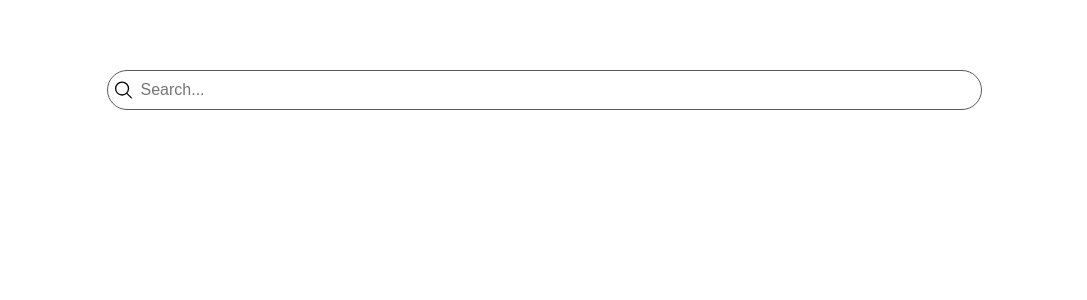
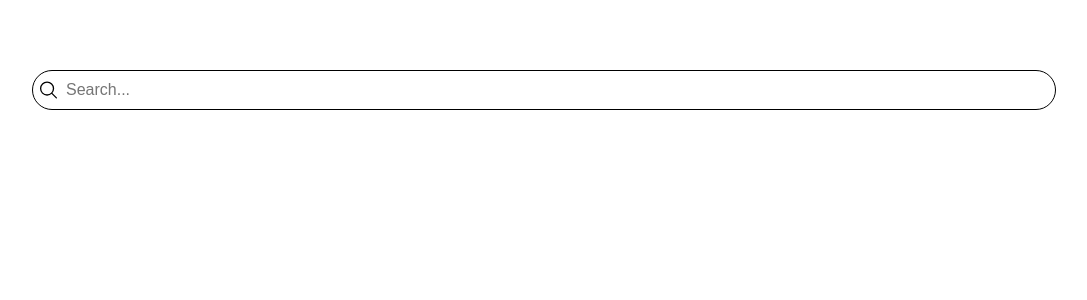
Before and after one commit to Areyesfigueroa/VGScout, a React (Create React App) app: page / in a window 1280 px wide. Shown: the top 300 px of the page, without its empty margins (96-1183 px from the left). Built offline with nearby package versions, Linux system fonts and the light colour scheme.

Commit message:
Searchbar component is visually completed. Suggestions box is next

```diff
--- a/src/App.css
+++ b/src/App.css
@@ -1,4 +1,4 @@
 .App {
-  margin:0;
-  padding: 0 15px;
+  margin:0 10%;
+  padding: 0;
 }
--- a/src/App.js
+++ b/src/App.js
@@ -2,7 +2,7 @@ import React, { Component } from 'react';
 import './App.css';
 
 import SectionWrapper from "./components/SectionWrapper/SectionWrapper";
-import SearchBarContainer from "./containers/SearchBarContainer/SearchBarContainer";
+import SearchBarContainer from "./containers/SearchBarContainers/SearchBarContainer";
 
 class App extends Component {
 
@@ -11,7 +11,7 @@ class App extends Component {
     return (
       <div className="App">
         <SectionWrapper>
-          <SearchBarContainer />
+          <SearchBarContainer suggestions={true}/>
         </SectionWrapper>
       </div>
     );
--- a/src/axios.js
+++ b/src/axios.js
@@ -13,4 +13,5 @@ instance.interceptors.request.use(request => {
     return request;
 });
 
+
 export default instance;
--- a/src/components/SearchBar/SearchBar.js
+++ b/src/components/SearchBar/SearchBar.js
@@ -1,21 +1,23 @@
 import React from "react";
 import classes from "./SearchBar.module.css";
+import SuggestionsContainer from "../../containers/SearchBarContainers/SuggestionsContainer/SuggestionsContainer";
 
 const searchBar = (props) => {
 
     return (
         <div className={classes.SearchBar}>
             <input
+                className={props.suggestions ? classes.collapseSearch: classes.defaultSearch}
                 ref={props.searchRef}
                 type="search"
                 placeholder="Search..."
                 id="search"
-                onChange={(event) => props.changed(event.target.value)}
-                onKeyUp={(event) => event.keyCode===13 ? props.search():null}/>
+                onChange={(event) => props.search(event.target.value)}
+                onKeyUp={(event) => event.keyCode===13 ? props.select():null}/>
 
             <button
             className={classes.searchButton}
-            onClick={props.search}>
+            onClick={props.select}>
                 <ion-icon name="search-outline"></ion-icon>
             </button>
 
@@ -25,6 +27,10 @@ const searchBar = (props) => {
             style={{visibility: props.showCancelBtn ? "visible":"hidden"}}>
                 <ion-icon name="close-circle-outline"></ion-icon>
             </button>
+
+            {/* If suggestions are passed then enable them. */}
+            {props.suggestions ? (<SuggestionsContainer data={props.suggestions}/>):null}
+
         </div>
     );
 }
--- a/src/components/SearchBar/SearchBar.module.css
+++ b/src/components/SearchBar/SearchBar.module.css
@@ -1,8 +1,9 @@
 .SearchBar {
-    width: 70%;
+    width: 100%;
     text-align: center;
     position: relative;
-    margin: 70px auto 0 auto;
+    margin-top: 70px;
+    box-sizing: border-box;
 }
 
 .SearchBar input[type="search"] {
@@ -11,8 +12,19 @@
     appearance: none;
     font-size: 100%;
     outline: none;
+}
+
+/* default state Transformation */
+.defaultSearch {
+    border: 1px solid black;
     border-radius: 20px;
-    border: 1px solid rgb(90, 90, 90);
+}
+
+/* SuggestionBox Transformation */
+.collapseSearch {
+    border: 1px solid black;
+    border-radius: 20px 20px 0 0;
+    border-bottom: none;
 }
 
 .SearchBar input[type="search"]::-webkit-search-cancel-button {
--- a/src/components/SearchBar/Suggestions/Suggestions.module.css
+++ /dev/null
@@ -1,3 +0,0 @@
-.Suggestions {
-
-}
--- /dev/null
+++ b/src/components/SearchBar/SuggestionsBox/SuggestionsBox.js
@@ -0,0 +1,10 @@
+import React from "react";
+import classes from "./SuggestionsBox.module.css";
+
+const suggestionsBox = (props) => (
+    <div className={classes.SuggestionsBox}>
+        Suggestion Box
+    </div>
+);
+
+export default suggestionsBox;
--- /dev/null
+++ b/src/components/SearchBar/SuggestionsBox/SuggestionsBox.module.css
@@ -0,0 +1,9 @@
+.SuggestionsBox {
+    position: absolute;
+    background-color: rgb(185, 221, 255);
+    border-radius: 0 0 10px 10px;
+    border: 1px solid black;
+    width: 100%;
+    height: 300px;
+    box-sizing: border-box;
+}
--- a/src/containers/SearchBarContainer/SearchBarContainer.js
+++ /dev/null
@@ -1,70 +0,0 @@
-import React, { Component } from "react";
-
-import SearchBar from '../../components/SearchBar/SearchBar';
-import axios from "../../axios";
-
-class SearchBarContainer extends Component {
-
-    state = {
-        searchValue: '',
-        prevSearchValue: '',
-        result: null
-    }
-
-    searchInput = React.createRef();
-
-    search = () => {
-        if (this.state.searchValue !== '' && this.state.searchValue !== this.state.prevSearchValue) {
-            this.setState({prevSearchValue: this.state.searchValue});
-
-            //Axios api goes here.
-            axios.get(`/games?search=${this.state.searchValue}`).
-                then(response => {
-
-                    //If it matches exactly save it.
-                    if(response.data.results[0].slug === this.state.searchValue) {
-                        //Display exact item.
-                        this.setState({result: response.data.results[0]});
-                        console.log(response.data.results[0]);
-                    } else {
-                        //Display Suggestion Box.
-                        console.log(response.data.results);
-                    }
-                }).catch(error => {
-                    console.log("Error: " + error);
-                });
-        }
-    }
-
-    parseSearch = (searchValue) => {
-        //Spaces are hyphens
-        //everything is lowercase.
-        //Delete spaces from the front and back of the string.
-        return searchValue.trim().replace(/\s/gmi, '-').toLowerCase();
-    }
-
-    handleChange = (newValue) => {
-        const parsedSearchValue = this.parseSearch(newValue);
-        this.setState({ searchValue: parsedSearchValue});
-    }
-
-    clearSearch = () => {
-        this.searchInput.current.value = "";
-        this.setState({ searchValue: "" });
-    }
-
-    render() {
-
-        return (
-            <SearchBar
-            searchRef={this.searchInput}
-            changed={this.handleChange}
-            search={this.search}
-            clear={this.clearSearch}
-            showCancelBtn={this.state.searchValue.length > 0} />
-        );
-    }
-
-}
-
-export default SearchBarContainer;
--- /dev/null
+++ b/src/containers/SearchBarContainers/SearchBarContainer.js
@@ -0,0 +1,75 @@
+import React, { Component, Fragment } from "react";
+
+import SearchBar from '../../components/SearchBar/SearchBar';
+import axios from "../../axios";
+
+class SearchBarContainer extends Component {
+
+    state = {
+        searchValue: '',
+        prevSearchValue: '',
+        prevSelection: '',
+        selection: null,
+        suggestions: null,
+    }
+
+    searchInput = React.createRef();
+
+    handleSelection = () => {
+        if (this.state.selection !== '' && this.state.selection !== this.state.prevSelection) {
+            const selection = this.state.selection;
+            this.setState({prevSelection: selection});
+
+            //Set the props for the selected game here.
+            console.log(selection);
+        }
+    }
+
+    handleSearch = (newSearchValue) => {
+        if(newSearchValue.length <= 0) {
+            //Empty
+            this.setState({ suggestions: null});
+        } else {
+            //New Value
+            axios.get(`/games?search=${newSearchValue}&page_size=${5}`).
+            then(response => {
+                console.log(response.data.results);
+                this.setState({
+                    suggestions: response.data.results,
+                    selection: response.data.results[0]
+                });
+            }).catch(error => {
+                console.log("Error: " + error);
+            });
+        }
+        this.setState({ searchValue: newSearchValue });
+    }
+
+    parseSearch = (searchValue) => {
+        return searchValue.trim().replace(/\s/gmi, '-').toLowerCase();
+    }
+
+    clearSearch = () => {
+        this.searchInput.current.value = "";
+        this.setState({
+            searchValue: "",
+            suggestions: null
+        });
+    }
+
+    render() {
+
+        return (
+            <SearchBar
+            searchRef={this.searchInput}
+            search={this.handleSearch}
+            select={this.handleSelection}
+            clear={this.clearSearch}
+            showCancelBtn={this.state.searchValue.length > 0}
+            suggestions={this.props.suggestions ? this.state.suggestions:null} />
+        );
+    }
+
+}
+
+export default SearchBarContainer;
--- /dev/null
+++ b/src/containers/SearchBarContainers/SuggestionsContainer/SuggestionsContainer.js
@@ -0,0 +1,8 @@
+import React from "react";
+import SuggestionsBox from '../../../components/SearchBar/SuggestionsBox/SuggestionsBox';
+
+const suggestionsContainer= (props) => (
+    <SuggestionsBox suggestions={props.data}/>
+);
+
+export default suggestionsContainer;
```
Also changed, not shown: src/components/SearchBar/Suggestions/Suggestions.js (deleted, +0 -10 lines).
